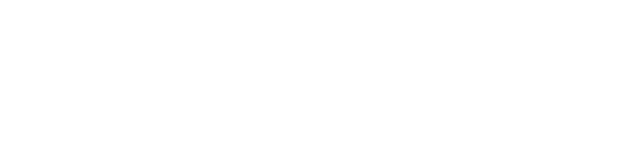
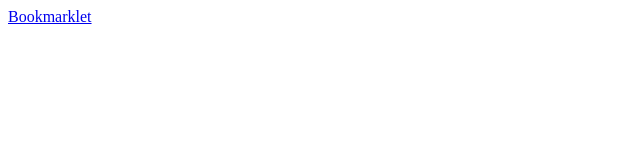
Before and after one commit to pomubry/bookmarklet, a plain HTML site: page index.html in a window 1280 px wide. Shown: the whole page, without its empty margins (0-640 px from the left). Drawn offline with Linux system fonts and the light colour scheme.

Commit message:
added text to anchor tag

```diff
--- a/index.html
+++ b/index.html
@@ -9,6 +9,7 @@
   <body>
     <a
       href="javascript:(function () {let script = document.createElement('script');script.src = 'https://raw.githubusercontent.com/pomubry/bookmarklet/main/index.js';document.body.appendChild(script);})();"
-    ></a>
+      >Bookmarklet</a
+    >
   </body>
 </html>
```
